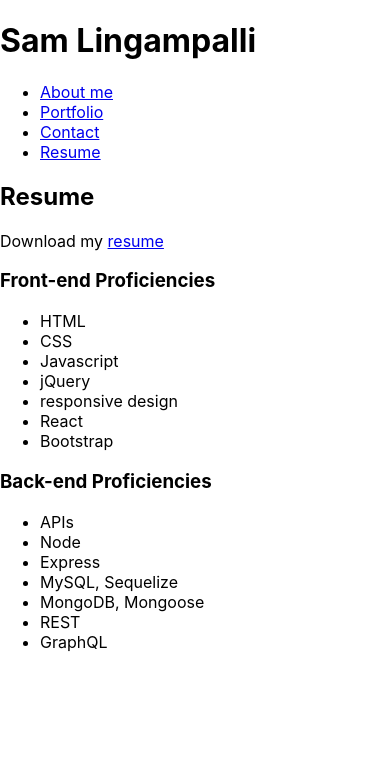
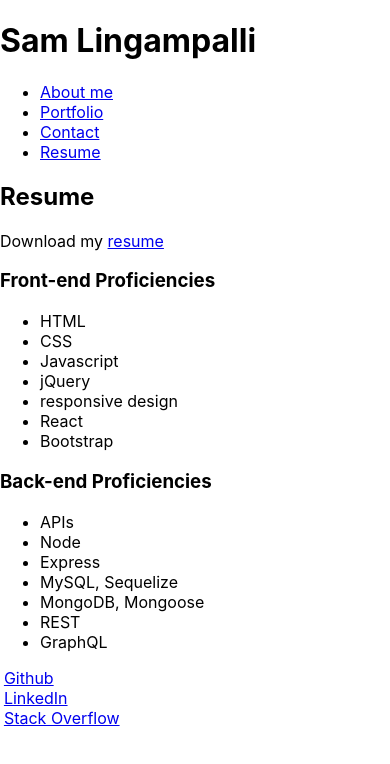
Before and after one commit to ts795/react-portfolio, a React (Create React App) app: page /resume in a window 390 px wide. Shown: the top 764 px of the page. Built offline with nearby package versions, Linux system fonts and the light colour scheme.

Commit message:
Add footer

```diff
--- a/src/App.js
+++ b/src/App.js
@@ -1,4 +1,5 @@
 import Header from "./components/Header";
+import Footer from "./components/Footer";
 import AboutMe from "./components/pages/AboutMe";
 import Portfolio from "./components/pages/Portfolio";
 import Resume from "./components/pages/Resume";
@@ -16,6 +17,7 @@ function App() {
         <Route exact path="/portfolio" component={Portfolio} />
         <Route exact path="/contact" component={Contact} />
         <Route path="/resume" component={Resume} />
+        <Footer />
       </div>
     </Router>
   );
--- /dev/null
+++ b/src/components/Footer.js
@@ -0,0 +1,14 @@
+import React from "react";
+import "./footer.css"
+
+function Footer() {
+  return (
+    <div id="contact-links" class="content">
+      <a href="https://github.com/ts795" target="_blank" rel="noreferrer">Github</a>
+      <a href="http://www.linkedin.com/in/sam-l-3b3838132" target="_blank" rel="noreferrer">LinkedIn</a>
+      <a href="https://stackoverflow.com/users/15936187/str3ab" target="_blank" rel="noreferrer">Stack Overflow</a>
+    </div>
+  );
+}
+
+export default Footer;
--- /dev/null
+++ b/src/components/footer.css
@@ -0,0 +1,29 @@
+#contact-links {
+    display: flex;
+    justify-content: space-between;
+}
+
+/* Size links as per width and height but grow and shrink to with the container */
+#contact-links a {
+    flex: auto;
+}
+
+.content {
+    display: flex;
+    /* Make the content wrap to the next line if they overflow */
+    flex-wrap: wrap;
+    /* Add a line between the content header and the content */
+    border-left: 5px solid var(--text-color1);
+    padding-left: 1%;
+}
+
+/* Stack content for small screens */
+@media screen and (max-width: 768px) {
+    .content {
+        flex-direction: column;
+        /* Remove the dividing line for the columns */
+        border-left: none;
+        padding-left: 1%;
+        padding-bottom: 1%;
+    }
+}
```
